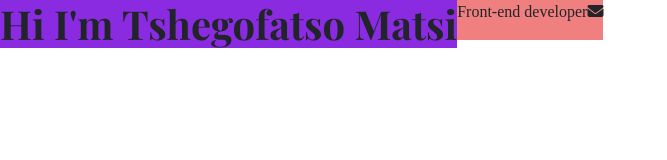
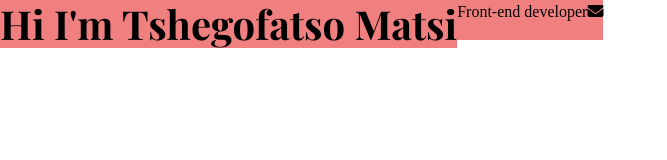
Before and after one commit to Tshegofatso535/portfolio-set-up, a plain HTML site: page index.html in a window 1280 px wide. Shown: the whole page, without its empty margins (0-667 px from the left). Drawn offline with nearby package versions, Linux system fonts and the light colour scheme; a web font is replaced by a local one.

Commit message:
changed background color

```diff
--- a/style/portfolio.css
+++ b/style/portfolio.css
@@ -17,7 +17,8 @@ h1{
     font-family: Playfair Display, serif;
     font-weight: 700;
     font-style: Bold;
-    background:blueviolet;
+    background:lightcoral;
+    color:black;
 }
 
 
@@ -31,5 +32,6 @@ p{
     font-family: Sedan,serif ;
     font-weight: 400;
     font-style: normal;
-    background:lightcoral;
+    background: lightcoral;
+    color: black;
  }
```
